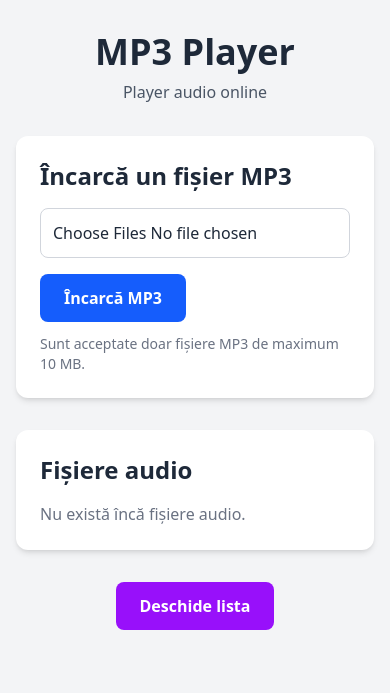
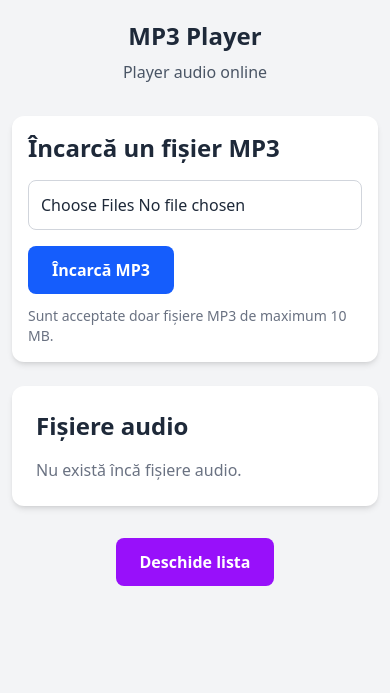
Before and after one commit to parfeniinga/Grupul-3-Player-audio-online-cu-gestionarea-fi-ierelor-MP3, a PHP site: page / in a window 390 px wide. Shown: the top 693 px of the page. Run offline with PHP 8.4, Linux system fonts and the light colour scheme; data that the repository does not hold is empty.

Commit message:
Modificare index

```diff
--- a/index.php
+++ b/index.php
@@ -15,9 +15,9 @@ $fisiere = scandir("audio");
 
 <body class="bg-gray-100 min-h-screen">
 
-    <div class="max-w-5xl mx-auto px-4 py-8">
+    <div class="w-full max-w-5xl mx-auto px-3 sm:px-4 py-5 sm:py-8">
 
-        <h1 class="text-4xl font-bold text-center text-gray-800 mb-2">
+        <h1 class="text-2xl sm:text-3xl md:text-4xl font-bold text-center text-gray-800 mb-2">
             MP3 Player
         </h1>
 
@@ -25,7 +25,7 @@ $fisiere = scandir("audio");
             Player audio online
         </p>
 
-        <div class="bg-white rounded-xl shadow-md p-6 mb-8">
+        <div class="bg-white rounded-xl shadow-md p-4 sm:p-6 mb-6 sm:mb-8">
 
             <h2 class="text-2xl font-semibold text-gray-800 mb-4">
                 Încarcă un fișier MP3
@@ -35,7 +35,7 @@ $fisiere = scandir("audio");
 
                 <input
                     type="file"
-                    name="fisier[]"
+                    name="fisiere[]"
                     accept=".mp3,audio/mpeg"
                     class="block w-full border border-gray-300 rounded-lg p-3 mb-4 bg-white text-gray-800"
                     multiple
```
